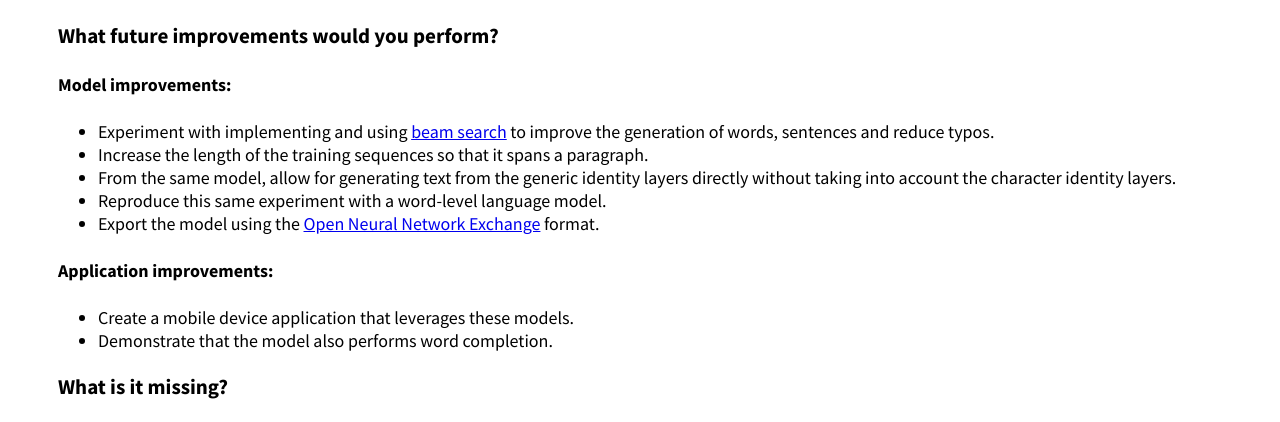
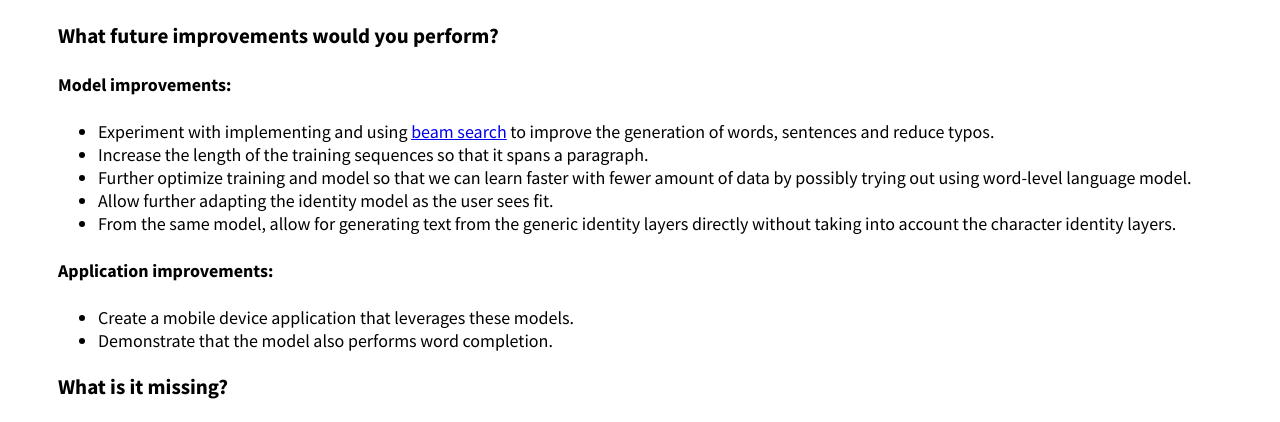
Before and after one commit to langholz/identity-word-prediction, a Flask app: page /about in a window 1280 px wide. Shown: the part 994-1416 px from the top of the page. Run offline with Flask 2, Linux system fonts and the light colour scheme; parts of the project's set-up code (start-up, migrations or seed data) failed here and were passed over; some libraries are stand-ins or nearby versions.

Commit message:
Update documentation

```diff
--- a/server/templates/about.html
+++ b/server/templates/about.html
@@ -24,7 +24,7 @@
         </div>
         <span style="font-family:'Source Sans Pro',sans-serif;font-size:30px;cursor:pointer" onclick="openNav()">&#9776; Menu</span>
         <div id="about" class="div-center">
-            <h3>Checkout the <a href="#">pitch slide deck</a></h3>
+            <h3>Checkout the <a href="https://langholz.github.io/identity-word-prediction/presentation.ppt">pitch slide deck</a></h3>
 
             <h3>What is this?</h3>
 
@@ -49,9 +49,9 @@
             <ul>
                 <li> Experiment with implementing and using <a href="https://en.wikipedia.org/wiki/Beam_search">beam search</a> to improve the generation of words, sentences and reduce typos.</li>
                 <li> Increase the length of the training sequences so that it spans a paragraph.</li>
+                <li> Further optimize training and model so that we can learn faster with fewer amount of data by possibly trying out using word-level language model.</li>
+                <li> Allow further adapting the identity model as the user sees fit.</li>
                 <li> From the same model, allow for generating text from the generic identity layers directly without taking into account the character identity layers.</li>
-                <li> Reproduce this same experiment with a word-level language model.</li>
-                <li> Export the model using the <a href="https://onnx.ai/">Open Neural Network Exchange</a> format.</li>
             </ul>
 
             <h4>Application improvements:</h4>
```
Also changed, not shown: README.md, experiments/character_rnn/overfit_es1k_shared_vocab/analysis/4_layer_comparison.png (added), 2 other files.
